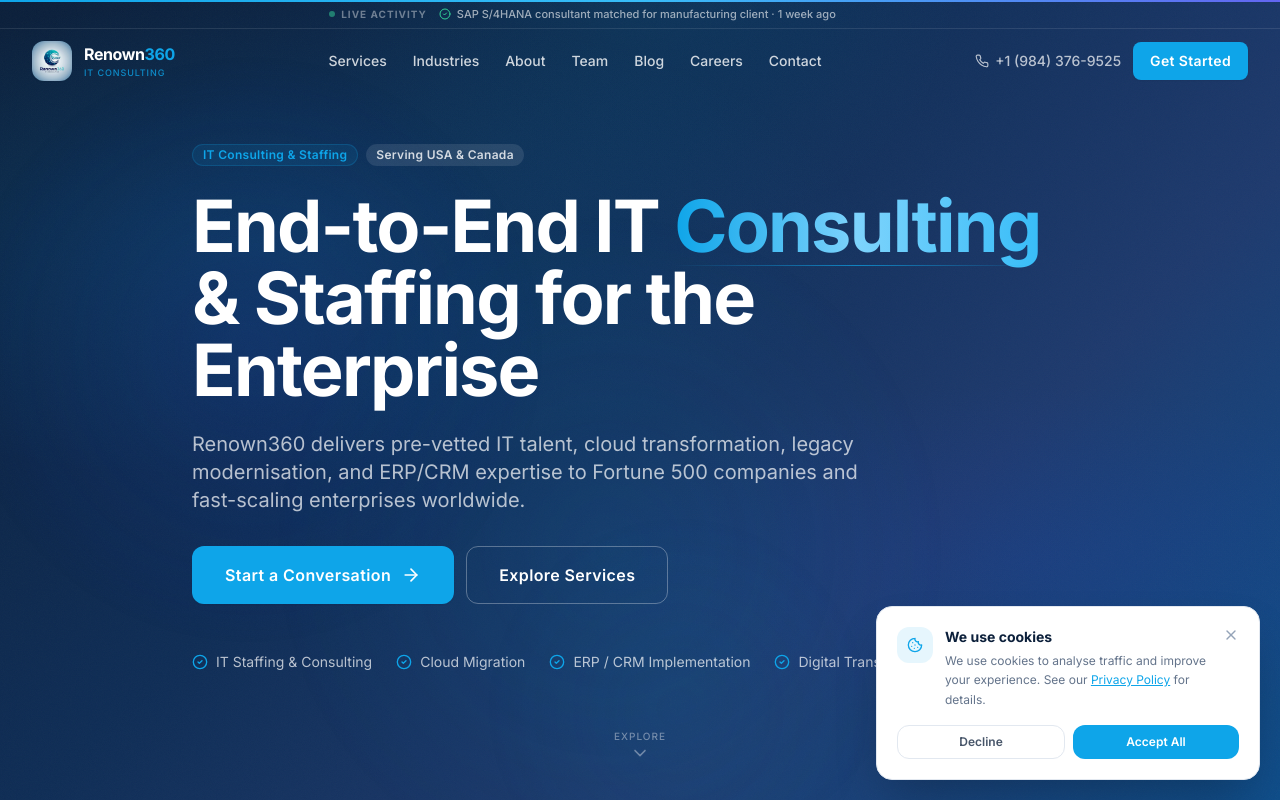
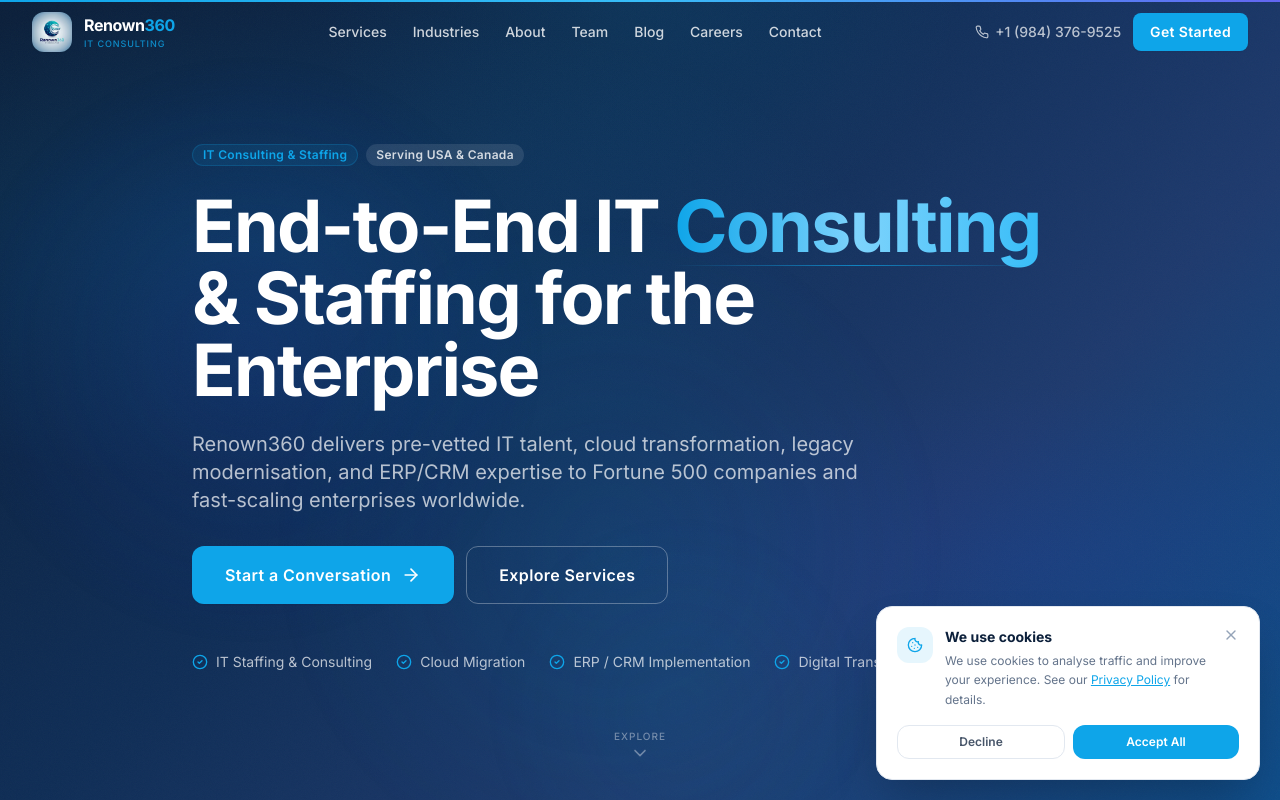
Before and after one commit to renown360llc/Renown360, a Next.js app: page / in a window 1280 px wide. Shown: the top 800 px of the page. Built offline with nearby package versions, Linux system fonts and the light colour scheme.

Commit message:
UI Cleanup: Remove live activity ticker and fix header visibility on internal pages

```diff
--- a/src/components/home/SocialProofTicker.tsx
+++ /dev/null
@@ -1,54 +0,0 @@
-"use client";
-
-import { useEffect, useState } from "react";
-import { motion, AnimatePresence } from "framer-motion";
-import { CheckCircle2 } from "lucide-react";
-
-const items = [
-  "Senior Java Developer placed with a Fortune 500 bank · 3 days ago",
-  "SAP S/4HANA consultant matched for manufacturing client · 1 week ago",
-  "AWS Cloud Architect placed — remote position · 5 days ago",
-  "Data Engineer (Databricks) onboarded for healthcare firm · 2 days ago",
-  "Salesforce Developer placed in Charlotte, NC · 4 days ago",
-  "Cloud migration project kicked off for fintech client · this week",
-  "3 Java engineers placed across eastern US · 6 days ago",
-];
-
-export function SocialProofTicker() {
-  const [index, setIndex] = useState(0);
-
-  useEffect(() => {
-    const t = setInterval(() => setIndex((i) => (i + 1) % items.length), 3800);
-    return () => clearInterval(t);
-  }, []);
-
-  return (
-    <div className="bg-brand-navy/95 border-b border-white/8 py-2.5 px-4 overflow-hidden">
-      <div className="max-w-7xl mx-auto flex items-center justify-center gap-3">
-        <div className="flex items-center gap-1.5 shrink-0">
-          <span className="w-2 h-2 rounded-full bg-emerald-400 animate-pulse" />
-          <span className="text-[11px] font-bold tracking-widest uppercase text-white/40 hidden sm:block">
-            Live Activity
-          </span>
-        </div>
-        <div className="h-5 overflow-hidden relative flex-1 max-w-lg">
-          <AnimatePresence mode="wait">
-            <motion.div
-              key={index}
-              initial={{ y: 20, opacity: 0 }}
-              animate={{ y: 0, opacity: 1 }}
-              exit={{ y: -20, opacity: 0 }}
-              transition={{ duration: 0.35, ease: [0.22, 1, 0.36, 1] }}
-              className="flex items-center gap-2 absolute inset-0"
-            >
-              <CheckCircle2 className="w-3.5 h-3.5 text-emerald-400 shrink-0" />
-              <span className="text-[12px] text-white/70 truncate font-medium">
-                {items[index]}
-              </span>
-            </motion.div>
-          </AnimatePresence>
-        </div>
-      </div>
-    </div>
-  );
-}
--- a/src/components/layout/Header.tsx
+++ b/src/components/layout/Header.tsx
@@ -10,53 +10,6 @@
 import { Button } from "@/components/ui/Button";
 import { AnimatePresence, motion } from "framer-motion";
 
-const TICKER_ITEMS = [
-  "Senior Java Developer placed with a Fortune 500 bank · 3 days ago",
-  "SAP S/4HANA consultant matched for manufacturing client · 1 week ago",
-  "AWS Cloud Architect placed — remote position · 5 days ago",
-  "Data Engineer (Databricks) onboarded for healthcare firm · 2 days ago",
-  "Salesforce Developer placed in Charlotte, NC · 4 days ago",
-  "3 Java engineers placed across eastern US · 6 days ago",
-];
-
-function Ticker() {
-  const [index, setIndex] = useState(0);
-
-  useEffect(() => {
-    const t = setInterval(() => setIndex((i) => (i + 1) % TICKER_ITEMS.length), 3800);
-    return () => clearInterval(t);
-  }, []);
-
-  return (
-    <div className="border-b border-white/10 py-1.5 px-4 overflow-hidden">
-      <div className="max-w-7xl mx-auto flex items-center justify-center gap-3">
-        <div className="flex items-center gap-1.5 shrink-0">
-          <span className="w-1.5 h-1.5 rounded-full bg-emerald-400 animate-pulse" />
-          <span className="text-[10px] font-bold tracking-widest uppercase hidden sm:block text-white/40">
-            Live Activity
-          </span>
-        </div>
-        <div className="h-4 overflow-hidden relative flex-1 max-w-lg">
-          <AnimatePresence mode="wait">
-            <motion.div
-              key={index}
-              initial={{ y: 16, opacity: 0 }}
-              animate={{ y: 0, opacity: 1 }}
-              exit={{ y: -16, opacity: 0 }}
-              transition={{ duration: 0.3, ease: [0.22, 1, 0.36, 1] }}
-              className="flex items-center gap-1.5 absolute inset-0"
-            >
-              <CheckCircle2 className="w-3 h-3 shrink-0 text-emerald-400" />
-              <span className="text-[11px] truncate font-medium text-white/60">
-                {TICKER_ITEMS[index]}
-              </span>
-            </motion.div>
-          </AnimatePresence>
-        </div>
-      </div>
-    </div>
-  );
-}
 
 export function Header() {
   const [isOpen, setIsOpen] = useState(false);
@@ -77,12 +30,12 @@
     <header
       className={cn(
         "fixed top-0 left-0 right-0 z-50 transition-all duration-300",
-        scrolled
+        scrolled || pathname !== "/"
           ? "bg-brand-navy/95 backdrop-blur-md border-b border-white/10 shadow-[0_4px_32px_-4px_rgba(0,0,0,0.5)]"
           : "bg-transparent"
       )}
     >
-      <Ticker />
+
 
       <nav className="max-w-7xl mx-auto px-4 sm:px-6 lg:px-8">
         <div className="flex items-center justify-between h-14 lg:h-16">
```
